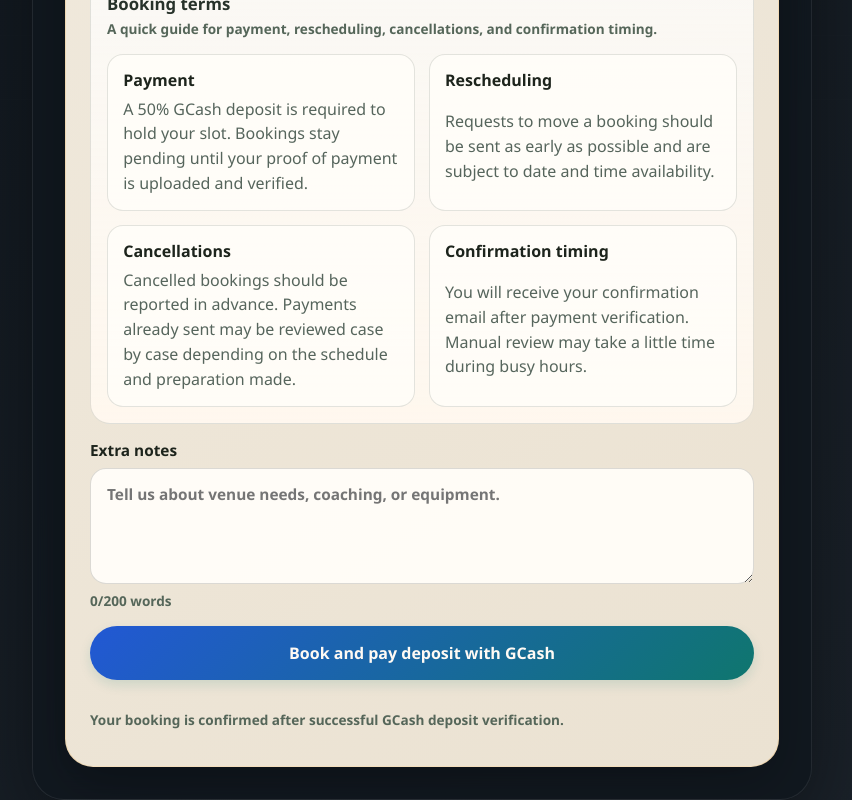
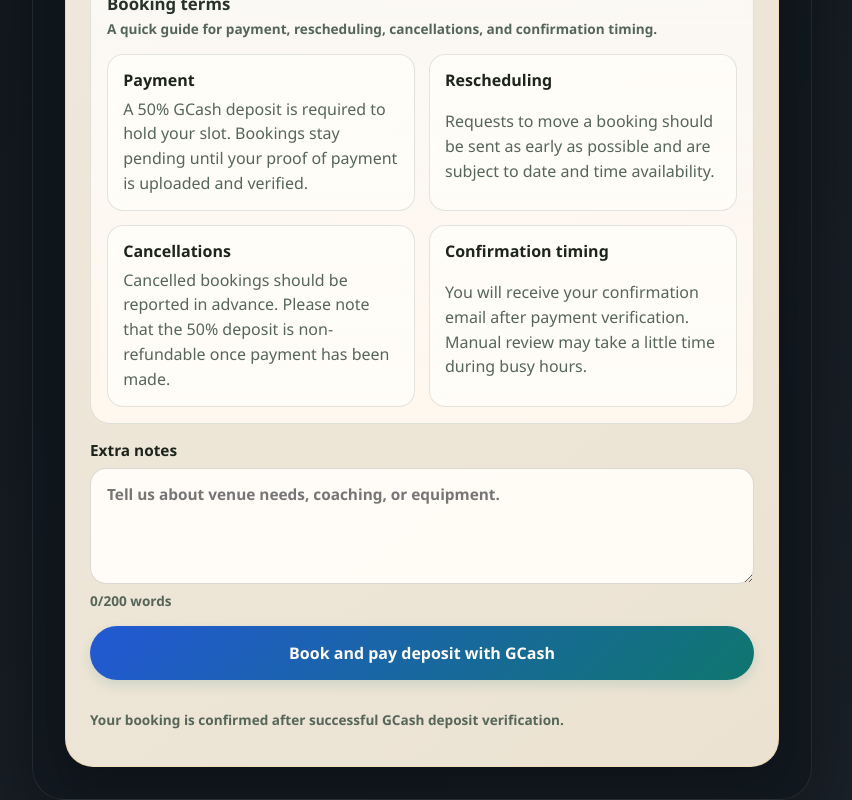
Before and after one commit to yyuseki15-ux/3EC-Photography-Website, a Next.js app: page /book in a window 1280 px wide. Shown: the part 1629-2429 px from the top of the page, without its empty margins (218-1070 px from the left). Built offline with nearby package versions, Linux system fonts and the light colour scheme; no server answers; the database is empty.

Commit message:
Clarify non-refundable deposit policy

```diff
--- a/src/app/book/page.tsx
+++ b/src/app/book/page.tsx
@@ -725,8 +725,8 @@ export default function BookingPage() {
                 <article>
                   <strong>Cancellations</strong>
                   <p>
-                    Cancelled bookings should be reported in advance. Payments already sent may be
-                    reviewed case by case depending on the schedule and preparation made.
+                    Cancelled bookings should be reported in advance. Please note that the 50%
+                    deposit is non-refundable once payment has been made.
                   </p>
                 </article>
                 <article>
--- a/src/app/payment/manual/page.tsx
+++ b/src/app/payment/manual/page.tsx
@@ -106,6 +106,7 @@ export default async function ManualPaymentPage({ searchParams }: ManualPaymentP
                 ? `Send your proof of payment to ${payment.paymentContact}.`
                 : "Keep your payment proof ready. We will verify your transfer manually."}
             </span>
+            <span>Important: the 50% booking deposit is non-refundable once paid.</span>
             {booking.proof_uploaded_at ? (
               <span>Latest proof uploaded: {formatDate(booking.proof_uploaded_at)}</span>
             ) : null}
```
